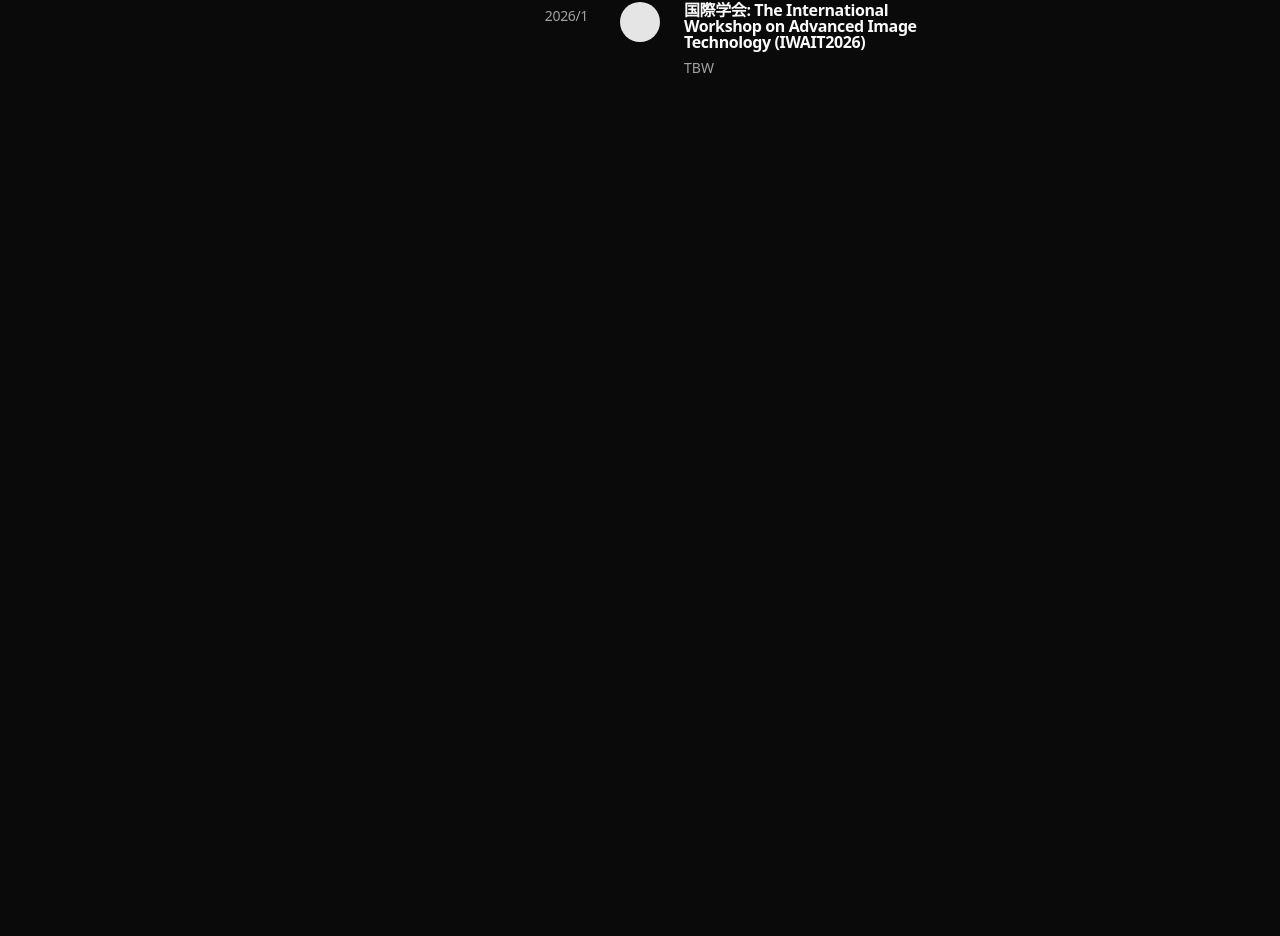
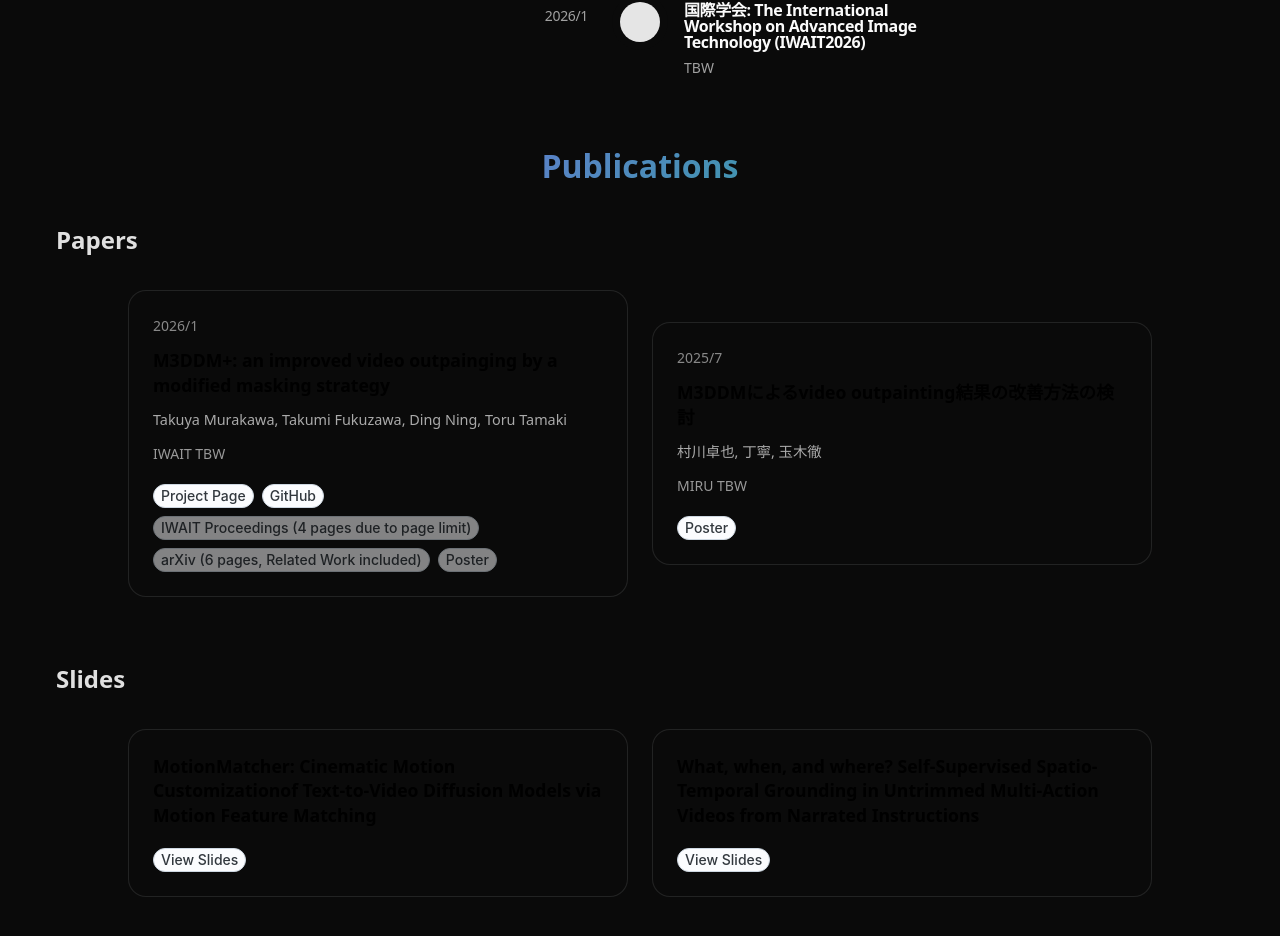
Before and after one commit to MurakawaTakuya/Portfolio, a Next.js app: page / in a window 1280 px wide. Shown: the part 2647-3583 px from the top of the page. Before the commit the page ends 2781 px from the top, so only its background shows below. Built offline with nearby package versions, Linux system fonts and the light colour scheme.

Commit message:
publicationsのカードを追加

```diff
--- a/src/app/page.tsx
+++ b/src/app/page.tsx
@@ -1,5 +1,6 @@
 import BentoLinks from "@/components/BentoLinks/BentoLinks";
 import Hero from "@/components/Hero/Hero";
+import Publications from "@/components/Publications/Publications";
 import CareerTimeline from "@/components/Timeline/CareerTimeline";
 import styles from "./page.module.scss";
 
@@ -17,6 +18,7 @@ export default function Home() {
         {/* Timeline */}
         <CareerTimeline />
         {/* Projects / Publications */}
+        <Publications />
         {/* Status */}
       </main>
       {/* TODO: copyright書く(コメントアウトも) */}
--- /dev/null
+++ b/src/components/Publications/Papers.tsx
@@ -0,0 +1,87 @@
+"use client";
+
+import {
+  GlowingCard,
+  GlowingCards,
+} from "@/components/lightswind/glowing-cards";
+import { portfolioData } from "@/data/portfolio";
+import Chip from "@mui/joy/Chip";
+import styles from "./Publications.module.scss";
+
+interface PaperLink {
+  title: string;
+  url: string;
+}
+
+interface Paper {
+  date: string;
+  title: string;
+  authors: string;
+  description?: string;
+  abstract?: string;
+  links?: PaperLink[];
+}
+
+export default function Papers() {
+  const papers = portfolioData.publications.papers as Paper[];
+
+  if (papers.length === 0) {
+    return null;
+  }
+
+  return (
+    <section className={styles.category}>
+      <h2 className={styles.categoryTitle}>Papers</h2>
+      <GlowingCards
+        gap="1.5rem"
+        padding="1rem 0"
+        responsive={true}
+        glowRadius={20}
+      >
+        {papers
+          .slice()
+          .reverse()
+          .map((paper, index) => (
+            <GlowingCard
+              key={index}
+              glowColor="#8b5cf6"
+              className={styles.card}
+            >
+              <div className={styles.cardContent}>
+                <span className={styles.date}>{paper.date}</span>
+                <h3 className={styles.title}>{paper.title}</h3>
+                <p className={styles.authors}>{paper.authors}</p>
+                {paper.description && (
+                  <p className={styles.description}>{paper.description}</p>
+                )}
+                {paper.links && paper.links.length > 0 && (
+                  <div className={styles.links}>
+                    {paper.links.map((link, linkIndex) => (
+                      // TODO: chipにアイコンを追加
+                      <Chip
+                        key={linkIndex}
+                        color="neutral"
+                        size="md"
+                        variant="outlined"
+                        onClick={() => {
+                          if (link.url !== "TBW") {
+                            window.open(link.url, "_blank");
+                          }
+                        }}
+                        sx={{
+                          cursor: link.url !== "TBW" ? "pointer" : "default",
+                          opacity: link.url === "TBW" ? 0.5 : 1,
+                        }}
+                      >
+                        {link.title}
+                      </Chip>
+                    ))}
+                  </div>
+                )}
+              </div>
+            </GlowingCard>
+          ))}
+      </GlowingCards>
+    </section>
+  );
+}
--- /dev/null
+++ b/src/components/Publications/Publications.module.scss
@@ -0,0 +1,71 @@
+.publications {
+  width: 100%;
+  max-width: 1200px;
+  padding: 2rem 1rem;
+  margin: 0 auto;
+}
+
+.sectionTitle {
+  margin-bottom: 2rem;
+  font-size: 2rem;
+  font-weight: 700;
+  text-align: center;
+  background: linear-gradient(135deg, #8b5cf6, #10b981);
+  -webkit-background-clip: text;
+  background-clip: text;
+  -webkit-text-fill-color: transparent;
+}
+
+.category {
+  margin-bottom: 3rem;
+}
+
+.categoryTitle {
+  margin-bottom: 1rem;
+  font-size: 1.5rem;
+  font-weight: 600;
+  color: #e0e0e0;
+}
+
+.card {
+  min-width: 300px;
+  max-width: 500px;
+}
+
+.cardContent {
+  display: flex;
+  flex-direction: column;
+  gap: 0.75rem;
+}
+
+.date {
+  font-size: 0.875rem;
+  font-weight: 500;
+  color: #888;
+}
+
+.title {
+  margin: 0;
+  font-size: 1.1rem;
+  font-weight: 600;
+  line-height: 1.4;
+}
+
+.authors {
+  margin: 0;
+  font-size: 0.9rem;
+  color: #aaa;
+}
+
+.description {
+  margin: 0;
+  font-size: 0.875rem;
+  color: #999;
+}
+
+.links {
+  display: flex;
+  flex-wrap: wrap;
+  gap: 0.5rem;
+  margin-top: 0.5rem;
+}
--- /dev/null
+++ b/src/components/Publications/Publications.tsx
@@ -0,0 +1,13 @@
+import Papers from "./Papers";
+import styles from "./Publications.module.scss";
+import Slides from "./Slides";
+
+export default function Publications() {
+  return (
+    <section className={styles.publications}>
+      <h1 className={styles.sectionTitle}>Publications</h1>
+      <Papers />
+      <Slides />
+    </section>
+  );
+}
--- /dev/null
+++ b/src/components/Publications/Slides.tsx
@@ -0,0 +1,60 @@
+"use client";
+
+import {
+  GlowingCard,
+  GlowingCards,
+} from "@/components/lightswind/glowing-cards";
+import { portfolioData } from "@/data/portfolio";
+import Chip from "@mui/joy/Chip";
+import styles from "./Publications.module.scss";
+
+interface Slide {
+  title: string;
+  url: string;
+}
+
+export default function Slides() {
+  const slides = portfolioData.publications.slides as Slide[];
+
+  if (slides.length === 0) {
+    return null;
+  }
+
+  return (
+    <section className={styles.category}>
+      <h2 className={styles.categoryTitle}>Slides</h2>
+      <GlowingCards
+        gap="1.5rem"
+        padding="1rem 0"
+        responsive={true}
+        glowRadius={20}
+      >
+        {slides
+          .slice()
+          .reverse()
+          .map((slide, index) => (
+            <GlowingCard
+              key={index}
+              glowColor="#10b981"
+              className={styles.card}
+            >
+              <div className={styles.cardContent}>
+                <h3 className={styles.title}>{slide.title}</h3>
+                <div className={styles.links}>
+                  <Chip
+                    color="neutral"
+                    size="md"
+                    variant="outlined"
+                    onClick={() => window.open(slide.url, "_blank")}
+                    sx={{ cursor: "pointer" }}
+                  >
+                    View Slides
+                  </Chip>
+                </div>
+              </div>
+            </GlowingCard>
+          ))}
+      </GlowingCards>
+    </section>
+  );
+}
--- a/src/data/portfolio.ts
+++ b/src/data/portfolio.ts
@@ -76,6 +76,8 @@ export const portfolioData: PortfolioData = {
   },
   timeline: {
     // TODO: 並び替えの比較用のdate型のデータを追加する
+    // TODO: これからの目標をどこかに書く(timeline上か、twitter風か)
+    // TODO: 日付の形式(-, /を合わせる)
     career: [
       {
         date: "2022-04",
@@ -104,12 +106,12 @@ export const portfolioData: PortfolioData = {
       {
         date: "2024/9",
         title: "株式会社アイスタイル",
-        description: "バックエンド(PHP, Java, SpringBoot)",
+        description: "バックエンド (PHP, Java, SpringBoot)",
       },
       {
-        date: "2024/7 ~ Present",
+        date: "2025/7 ~ Present",
         title: "株式会社イノベーション",
-        description: "フロントエンド(React)・バックエンド(PHP, Laravel)",
+        description: "フロントエンド (React)・バックエンド (PHP, Laravel)",
       },
     ],
     parttime: [
@@ -192,7 +194,7 @@ export const portfolioData: PortfolioData = {
         links: [
           {
             title: "Poster",
-            url: "TBW",
+            url: "https://sites.google.com/nitech.jp/tamaki-lab/poster",
           },
         ],
       },
@@ -201,10 +203,14 @@ export const portfolioData: PortfolioData = {
         title:
           "M3DDM+: an improved video outpainging by a modified masking strategy",
         authors: "Takuya Murakawa, Takumi Fukuzawa, Ding Ning, Toru Tamaki",
-        description: "TBW",
+        description: "IWAIT TBW",
         abstract:
           "M3DDM provides a computationally efficient framework for video outpainting via latent diffusion modeling. However, it exhibits significant quality degradation --- manifested as spatial blur and temporal inconsistency --- under challenging scenarios characterized by limited camera motion or large outpainting regions, where inter-frame information is limited. We identify the cause as a training-inference mismatch in the masking strategy: M3DDM's training applies random mask directions and widths across frames, whereas inference requires consistent directional outpainting throughout the video. To address this, we propose M3DDM+, which applies uniform mask direction and width across all frames during training, followed by fine-tuning of the pretrained M3DDM model. Experiments demonstrate that M3DDM+ substantially improves visual fidelity and temporal coherence in information-limited scenarios while maintaining computational efficiency. The code is available at https://github.com/tamaki-lab/M3DDM-Plus.", // TODO: 一部だけ見えるようにして、展開で全部表示
         links: [
+          {
+            title: "Project Page",
+            url: "https://github.com/tamaki-lab/M3DDM-Plus",
+          },
           {
             title: "GitHub",
             url: "https://github.com/tamaki-lab/M3DDM-Plus",
@@ -229,13 +235,13 @@ export const portfolioData: PortfolioData = {
     slides: [
       {
         title:
-          "MotionMatcher: Cinematic Motion Customizationof Text-to-Video Diffusion Models via Motion Feature Matching",
-        url: "https://www.slideshare.net/slideshow/motionmatcher-cinematic-motion-customizationof-text-to-video-diffusion-models-via-motion-feature-matching/284341530",
+          "What, when, and where? Self-Supervised Spatio-Temporal Grounding in Untrimmed Multi-Action Videos from Narrated Instructions",
+        url: "https://www.slideshare.net/slideshow/what-when-and-where-self-supervised-spatio-temporal-grounding-in-untrimmed-multi-action-videos-from-narrated-instructions/279146670",
       },
       {
         title:
-          "What, when, and where? Self-Supervised Spatio-Temporal Grounding in Untrimmed Multi-Action Videos from Narrated Instructions",
-        url: "https://www.slideshare.net/slideshow/what-when-and-where-self-supervised-spatio-temporal-grounding-in-untrimmed-multi-action-videos-from-narrated-instructions/279146670",
+          "MotionMatcher: Cinematic Motion Customizationof Text-to-Video Diffusion Models via Motion Feature Matching",
+        url: "https://www.slideshare.net/slideshow/motionmatcher-cinematic-motion-customizationof-text-to-video-diffusion-models-via-motion-feature-matching/284341530",
       },
     ], // TODO: speakerdeckと一緒に表示する
     projects: [], // GitHub repositories etc.
```
